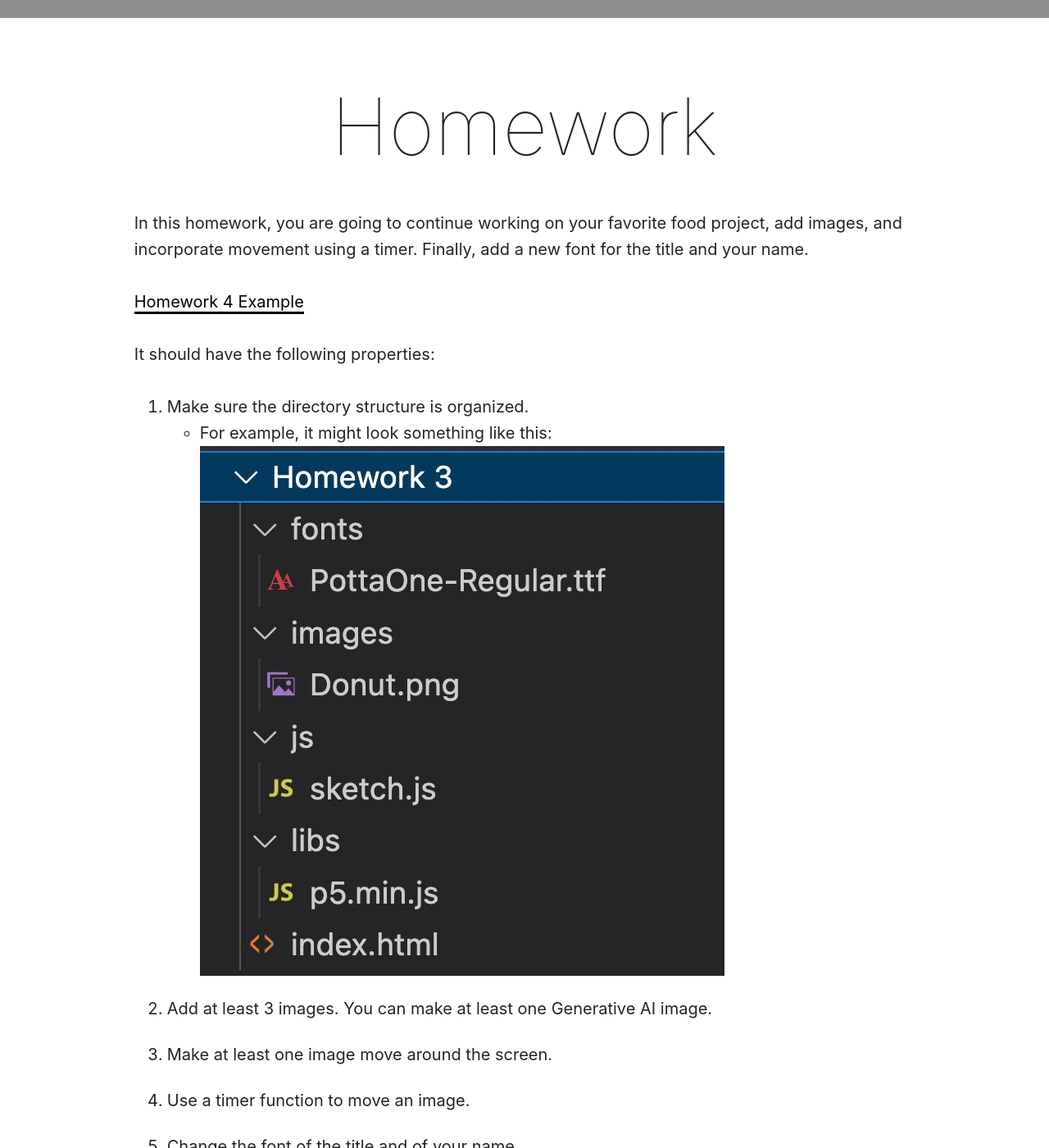
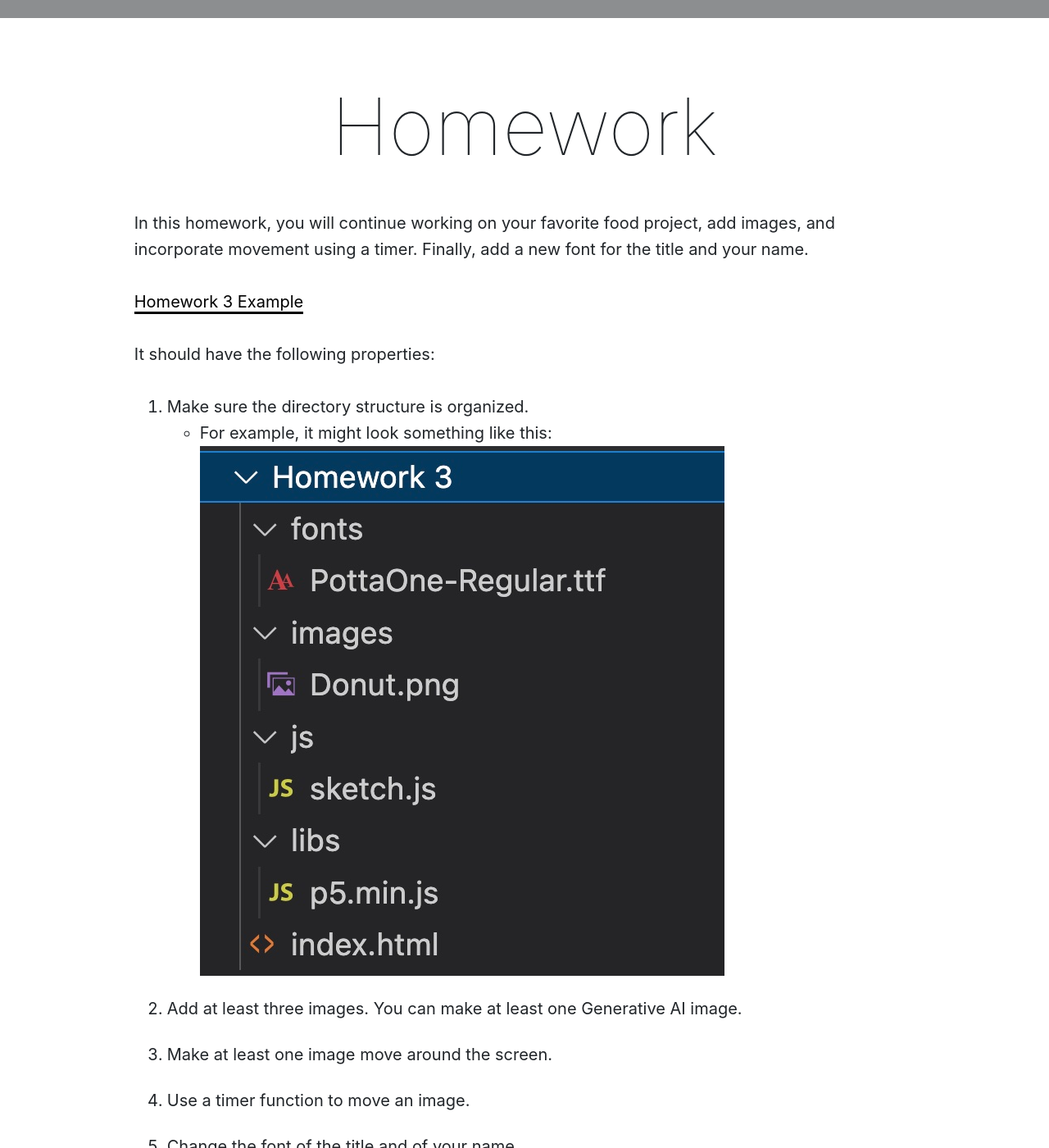
Before and after one commit to Montana-Media-Arts/220-creative-coding2-Spring2025, a Jekyll site: the page built from modules/week-4/_posts/2010-01-01-homework.md, in a window 1280 px wide and 1400 px high, scrolled down 325 px. Shown: the whole window at 82% size. Built offline with Jekyll 4.4.1, drawn with Linux system fonts in a browser that asks for light colours; nearby versions of some CDN libraries; comment, search, counter and statistics services are not loaded; some of the changed text lies outside the part shown.

Commit message:
Update 2010-01-01-homework.md

```diff
--- a/modules/week-4/_posts/2010-01-01-homework.md
+++ b/modules/week-4/_posts/2010-01-01-homework.md
@@ -6,17 +6,17 @@ jotted: false
 
 # Homework
 
-In this homework, you are going to continue working on your favorite food project, add images, and incorporate movement using a timer.  Finally, add a new font for the title and your name.
+In this homework, you will continue working on your favorite food project, add images, and incorporate movement using a timer. Finally, add a new font for the title and your name.
 
-<a href="https://github.com/Montana-Media-Arts/220_CreativeCoding2-Spring2025-Samples/tree/main/Homework%203" target="_blank">Homework 4 Example</a>
+<a href="https://github.com/Montana-Media-Arts/220_CreativeCoding2-Spring2025-Samples/tree/main/Homework%203" target="_blank">Homework 3 Example</a>
 
 It should have the following properties:
 1.	Make sure the directory structure is organized.
     * For example, it might look something like this:
     ![file structure example](../imgs/FileStructure.jpg)
-2.	Add at least 3 images.  You can make at least one Generative AI image.
-3.	Make at least one image move around the screen.
-4.  Use a timer function to move an image.
-5.	Change the font of the title and of your name.
-6.  Write a reflection on the Generative AI image you created and its source.  Why did you use it that particular model?  Was it what you expected?
-7.  Submit everything to GitHub and submit your link to Canvas.
+2. Add at least three images. You can make at least one Generative AI image.
+3. Make at least one image move around the screen.
+4. Use a timer function to move an image.
+5. Change the font of the title and of your name.
+6. Write a reflection on the Generative AI image you created and its source. Why did you use that model (ChatGPT, CoPilot, Gemini, etc.)? Was it what you expected?
+7. Submit everything to GitHub and submit your link to Canvas.
```
